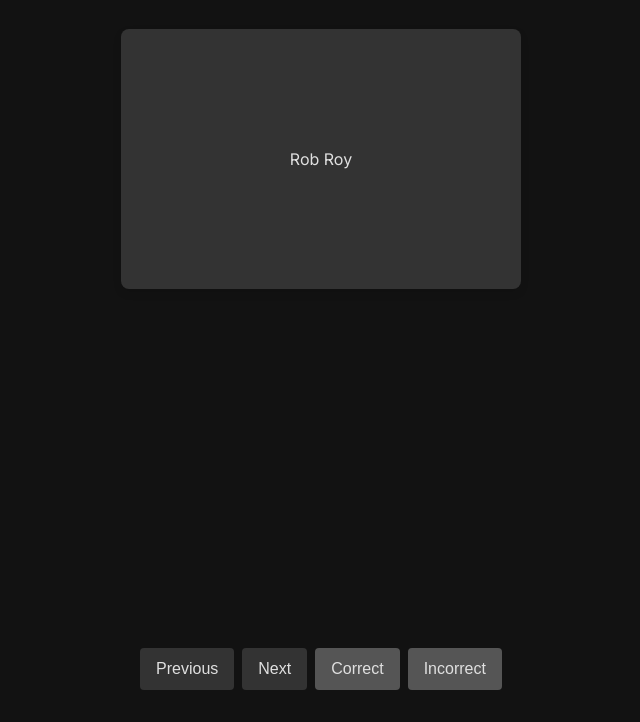
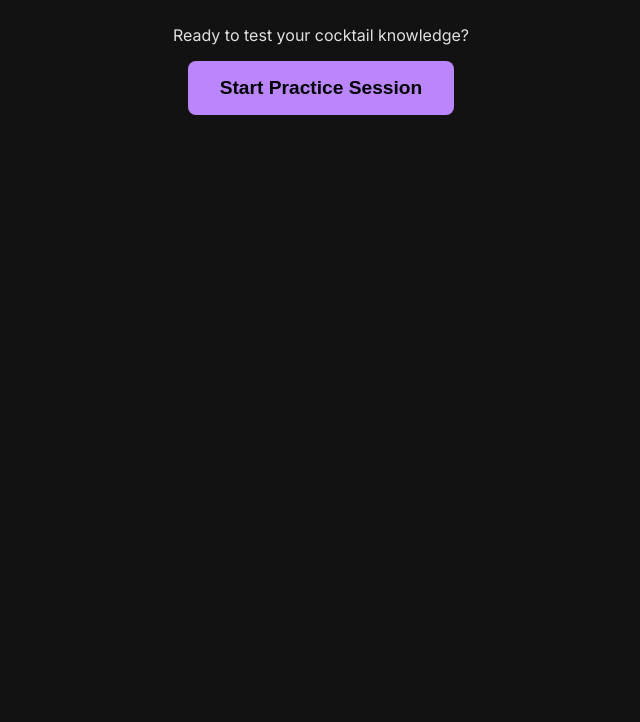
Before and after one commit to trapadl/specs_memorisation, a plain HTML site: page index.html in a window 1280 px wide. Shown: the part 78-800 px from the top of the page, without its empty margins (319-959 px from the left). Drawn offline with Linux system fonts and the light colour scheme.

Commit message:
Update index.html

```diff
--- a/index.html
+++ b/index.html
@@ -40,11 +40,27 @@
       color: var(--clr-text);
     }
 
+    #start-screen {
+      text-align: center;
+      margin: 2rem 0;
+    }
+
+    #start-button {
+      background: var(--clr-primary);
+      color: #000;
+      font-size: 1.2rem;
+      padding: 1rem 2rem;
+      border: none;
+      border-radius: 8px;
+      cursor: pointer;
+      font-weight: 600;
+    }
+
     #flashcard {
       perspective: 1000px;
       width: 100%;
       max-width: 320px;
-      height: 220px;
+      height: 280px;
       margin: 2rem 0;
     }
 
@@ -75,11 +91,14 @@
       padding: 1rem;
       border-radius: 8px;
       box-shadow: 0 4px 8px rgba(0,0,0,0.1);
+      overflow-y: auto;
     }
 
     .front {
       background: #333;
       color: var(--clr-text);
+      font-size: 1.2rem;
+      font-weight: 600;
     }
 
     .back {
@@ -87,6 +106,8 @@
       transform: rotateY(180deg);
       white-space: pre-wrap;
       color: var(--clr-text);
+      font-size: 0.85rem;
+      line-height: 1.3;
     }
 
     #controls {
@@ -128,7 +149,11 @@
 
       #flashcard {
         max-width: 400px;
-        height: 260px;
+        height: 320px;
+      }
+
+      .back {
+        font-size: 0.9rem;
       }
 
       button {
@@ -141,6 +166,13 @@
 </head>
 <body>
   <h1>Cocktail Flashcards</h1>
+
+  <div id="start-screen">
+    <p>Ready to test your cocktail knowledge?</p>
+    <button id="start-button">Start Practice Session</button>
+  </div>
+
+  <div id="game-area" style="display:none;">
     <div id="score">Score: <span id="score-value">0</span>/<span id="total-value">0</span></div>
     <div id="flashcard">
       <div class="card" id="card">
@@ -161,42 +193,386 @@
       <button id="incorrect" disabled>Incorrect</button>
       <button id="reset" style="display:none;">Reset</button>
     </div>
+  </div>
+
   <script>
       const cocktails = [
-        { name: "Airmail", recipe: "Ron Zacapa Centenario Rum 60 ml\nLime Juice 15 ml\nHoney Syrup (1 : 1) 15 ml\nSparkling Wine 60 ml" },
-        { name: "Batanga", recipe: "Don Julio Blanco Tequila 60 ml\nLime Juice 15 ml\nCola ≈ 120 ml (top)" },
-        { name: "Blood & Sand", recipe: "Johnnie Walker Scotch Whisky 22.5 ml\nSweet Vermouth 22.5 ml\nCherry Heering 22.5 ml\nOrange Juice 22.5 ml" },
-        { name: "Bobby Burns", recipe: "Johnnie Walker Scotch Whisky 45 ml\nSweet Vermouth 20 ml\nD.O.M. Benedictine 5 ml\nAbsinthe rinse\nAromatic Bitters dash" },
-        { name: "Chi Chi", recipe: "Ketel One Vodka 60 ml\nPineapple Juice 90 ml\nCoconut Cream 30 ml" },
-        { name: "Corpse Reviver No. 2", recipe: "Tanqueray No. Ten Gin 22.5 ml\nOrange Liqueur 22.5 ml\nLillet Blanc 22.5 ml\nLemon Juice 22.5 ml\nSugar Syrup 5 ml\nAbsinthe rinse" },
-        { name: "Cosmopolitan", recipe: "Ketel One Vodka 45 ml\nCranberry Juice 30 ml\nLime Juice 15 ml\nOrange Liqueur 15 ml" },
-        { name: "El Diablo", recipe: "Don Julio Blanco Tequila 45 ml\nCrème de Cassis 15 ml\nLime Juice 15 ml\nGinger Beer ≈ 90 ml (top)" },
-        { name: "Espresso Martini", recipe: "Mr Black Coffee Liqueur 30 ml\nKetel One Vodka 30 ml\nCold-Brew Coffee 30 ml" },
-        { name: "French 75", recipe: "Tanqueray No. Ten Gin 30 ml\nLemon Juice 15 ml\nSugar Syrup 10 ml\nSparkling Wine 60 ml" },
-        { name: "Gin Basil Smash", recipe: "Tanqueray No. Ten Gin 60 ml\nLemon Juice 30 ml\nSugar Syrup 15 ml\nBasil Leaves (~10 leaves)" },
-        { name: "Jasmine", recipe: "Tanqueray No. Ten Gin 45 ml\nCampari 15 ml\nOrange Liqueur 7.5 ml\nLemon Juice 15 ml" },
-        { name: "Jungle Bird", recipe: "Ron Zacapa Centenario Rum 45 ml\nCampari 15 ml\nPineapple Juice 45 ml\nLime Juice 15 ml\nSugar Syrup 7.5 ml" },
-        { name: "Last Word", recipe: "Tanqueray No. Ten Gin 22.5 ml\nGreen Chartreuse 22.5 ml\nMaraschino Liqueur 22.5 ml\nLime Juice 22.5 ml" },
-        { name: "London Calling", recipe: "Tanqueray No. Ten Gin 40 ml\nFino Sherry 15 ml\nLemon Juice 20 ml\nSugar Syrup 10 ml\nOrange Bitters dash" },
-        { name: "Old Cuban", recipe: "Ron Zacapa Centenario Rum 45 ml\nLime Juice 22.5 ml\nSugar Syrup 22.5 ml\nMint Leaves (~6 leaves)\nSparkling Wine 60 ml" },
-        { name: "Painkiller", recipe: "Ron Zacapa Centenario Rum 60 ml\nPineapple Juice 90 ml\nOrange Juice 30 ml\nLime Juice 15 ml\nCoconut Cream 30 ml" },
-        { name: "Paloma", recipe: "Don Julio Blanco Tequila 60 ml\nGrapefruit Juice 90 ml\nLime Juice 15 ml\nAgave Syrup 15 ml\nSoda ≈ 60 ml (top)" },
-        { name: "Rattlesnake", recipe: "Bulleit Rye Whiskey 60 ml\nLemon Juice 30 ml\nSugar Syrup 20 ml\nAbsinthe rinse\nEgg White (~25 ml)" },
-        { name: "Revolver", recipe: "Bulleit Bourbon 60 ml\nMr Black Coffee Liqueur 30 ml\nOrange Bitters dash" },
-        { name: "Rob Roy", recipe: "Johnnie Walker Black Label 60 ml\nSweet Vermouth 30 ml\nAromatic Bitters dash" },
-        { name: "Russian Spring Punch", recipe: "Ketel One Vodka 25 ml\nStrawberry Liqueur 10 ml\nCrème de Cassis 10 ml\nLemon Juice 25 ml\nSugar Syrup 10 ml\nSparkling Wine 60 ml" },
-        { name: "Sea Breeze", recipe: "Ketel One Vodka 45 ml\nGrapefruit Juice 45 ml\nCranberry Juice 90 ml" },
-        { name: "Southside", recipe: "Tanqueray No. Ten Gin 60 ml\nLime Juice 30 ml\nSugar Syrup 15 ml\nMint Leaves (~10 leaves)" },
-        { name: "Tommy's Margarita", recipe: "Don Julio Blanco Tequila 60 ml\nLime Juice 30 ml\nAgave Syrup 15 ml" },
-        { name: "Toreador", recipe: "Don Julio Blanco Tequila 45 ml\nApricot Brandy 30 ml\nLime Juice 15 ml\nBitters dash" },
-        { name: "Vesper Martini", recipe: "Tanqueray No. Ten Gin 60 ml\nKetel One Vodka 20 ml\nDry Vermouth 10 ml" },
-        { name: "Whisk(e)y Sour", recipe: "Johnnie Walker Black Label or Bulleit Bourbon 60 ml\nLemon Juice 30 ml\nSugar Syrup 20 ml\nEgg White (~25 ml)\n(Bitters optional — dash)" }
+        {
+          name: "Airmail",
+          recipe: `Ron Zacapa Centenario Rum 60 ml
+Lime Juice 15 ml
+Honey Syrup (1:1) 15 ml
+Sparkling Wine 60 ml
+
+Glass: Highball
+Method: Shake
+Strain Method: Strain
+Ice Type: Cubed ice
+Garnish: Lime wedge or twist`
+        },
+        {
+          name: "Batanga",
+          recipe: `Don Julio Blanco Tequila 60 ml
+Lime Juice 15 ml
+Cola ≈ 120 ml (top)
+
+Glass: Highball
+Method: Build
+Strain Method: None
+Ice Type: Cubed ice
+Garnish: Lime wedge + knife`
+        },
+        {
+          name: "Blood & Sand",
+          recipe: `Johnnie Walker Scotch Whisky 22.5 ml
+Sweet Vermouth 22.5 ml
+Cherry Heering 22.5 ml
+Orange Juice 22.5 ml
+
+Glass: Coupe
+Method: Shake
+Strain Method: Fine strain
+Ice Type: No ice
+Garnish: Orange twist`
+        },
+        {
+          name: "Bobby Burns",
+          recipe: `Johnnie Walker Scotch Whisky 45 ml
+Sweet Vermouth 20 ml
+D.O.M. Benedictine 5 ml
+Absinthe rinse
+Aromatic Bitters dash
+
+Glass: Coupe
+Method: Stir
+Strain Method: Julep strain
+Ice Type: No ice
+Garnish: Lemon twist`
+        },
+        {
+          name: "Chi Chi",
+          recipe: `Ketel One Vodka 60 ml
+Pineapple Juice 90 ml
+Coconut Cream 30 ml
+
+Glass: Highball
+Method: Shake
+Strain Method: Dirty dump
+Ice Type: Crushed
+Garnish: Pineapple wedge`
+        },
+        {
+          name: "Corpse Reviver No. 2",
+          recipe: `Tanqueray No. Ten Gin 22.5 ml
+Orange Liqueur 22.5 ml
+Lillet Blanc 22.5 ml
+Lemon Juice 22.5 ml
+Sugar Syrup 5 ml
+Absinthe rinse
+
+Glass: Coupe
+Method: Shake
+Strain Method: Fine strain
+Ice Type: No ice
+Garnish: Lemon twist`
+        },
+        {
+          name: "Cosmopolitan",
+          recipe: `Ketel One Vodka 45 ml
+Cranberry Juice 30 ml
+Lime Juice 15 ml
+Orange Liqueur 15 ml
+
+Glass: Coupe
+Method: Shake
+Strain Method: Fine strain
+Ice Type: No ice
+Garnish: Flamed orange twist`
+        },
+        {
+          name: "El Diablo",
+          recipe: `Don Julio Blanco Tequila 45 ml
+Crème de Cassis 15 ml
+Lime Juice 15 ml
+Ginger Beer ≈ 90 ml (top)
+
+Glass: Highball
+Method: Shake
+Strain Method: Strain
+Ice Type: Cubed ice
+Garnish: Lime wedge`
+        },
+        {
+          name: "Espresso Martini",
+          recipe: `Mr Black Coffee Liqueur 30 ml
+Ketel One Vodka 30 ml
+Cold-Brew Coffee 30 ml
+
+Glass: Coupe
+Method: Shake
+Strain Method: Fine strain
+Ice Type: No ice
+Garnish: Coffee beans (3)`
+        },
+        {
+          name: "French 75",
+          recipe: `Tanqueray No. Ten Gin 30 ml
+Lemon Juice 15 ml
+Sugar Syrup 10 ml
+Sparkling Wine 60 ml
+
+Glass: Coupe
+Method: Shake
+Strain Method: Fine strain
+Ice Type: No ice (top with sparkling)
+Garnish: Lemon twist`
+        },
+        {
+          name: "Gin Basil Smash",
+          recipe: `Tanqueray No. Ten Gin 60 ml
+Lemon Juice 30 ml
+Sugar Syrup 15 ml
+Basil Leaves (~10 leaves)
+
+Glass: Rocks
+Method: Shake
+Strain Method: Fine strain
+Ice Type: Cubed ice
+Garnish: Basil sprig or leaf`
+        },
+        {
+          name: "Jasmine",
+          recipe: `Tanqueray No. Ten Gin 45 ml
+Campari 15 ml
+Orange Liqueur 7.5 ml
+Lemon Juice 15 ml
+
+Glass: Coupe
+Method: Shake
+Strain Method: Fine strain
+Ice Type: No ice
+Garnish: Lemon twist`
+        },
+        {
+          name: "Jungle Bird",
+          recipe: `Ron Zacapa Centenario Rum 45 ml
+Campari 15 ml
+Pineapple Juice 45 ml
+Lime Juice 15 ml
+Sugar Syrup 7.5 ml
+
+Glass: Rocks
+Method: Shake
+Strain Method: Strain
+Ice Type: Cubed ice
+Garnish: Pineapple wedge`
+        },
+        {
+          name: "Last Word",
+          recipe: `Tanqueray No. Ten Gin 22.5 ml
+Green Chartreuse 22.5 ml
+Maraschino Liqueur 22.5 ml
+Lime Juice 22.5 ml
+
+Glass: Coupe
+Method: Shake
+Strain Method: Fine strain
+Ice Type: No ice
+Garnish: Lime twist or cherry`
+        },
+        {
+          name: "London Calling",
+          recipe: `Tanqueray No. Ten Gin 40 ml
+Fino Sherry 15 ml
+Lemon Juice 20 ml
+Sugar Syrup 10 ml
+Orange Bitters dash
+
+Glass: Coupe
+Method: Shake
+Strain Method: Fine strain
+Ice Type: No ice
+Garnish: Orange twist`
+        },
+        {
+          name: "Old Cuban",
+          recipe: `Ron Zacapa Centenario Rum 45 ml
+Lime Juice 22.5 ml
+Sugar Syrup 22.5 ml
+Mint Leaves (~6 leaves)
+Sparkling Wine 60 ml
+
+Glass: Coupe
+Method: Shake
+Strain Method: Fine strain
+Ice Type: No ice (top with sparkling)
+Garnish: Mint sprig`
+        },
+        {
+          name: "Painkiller",
+          recipe: `Ron Zacapa Centenario Rum 60 ml
+Pineapple Juice 90 ml
+Orange Juice 30 ml
+Lime Juice 15 ml
+Coconut Cream 30 ml
+
+Glass: Highball
+Method: Shake
+Strain Method: Dirty dump
+Ice Type: Crushed or cubed ice
+Garnish: Pineapple wedge`
+        },
+        {
+          name: "Paloma",
+          recipe: `Don Julio Blanco Tequila 60 ml
+Grapefruit Juice 90 ml
+Lime Juice 15 ml
+Agave Syrup 15 ml
+Soda ≈ 60 ml (top)
+
+Glass: Highball
+Method: Build
+Strain Method: None
+Ice Type: Cubed ice
+Garnish: Grapefruit wedge`
+        },
+        {
+          name: "Rattlesnake",
+          recipe: `Bulleit Rye Whiskey 60 ml
+Lemon Juice 30 ml
+Sugar Syrup 20 ml
+Absinthe rinse
+Egg White (~25 ml)
+
+Glass: Coupe
+Method: Shake
+Strain Method: Fine strain
+Ice Type: No ice
+Garnish: Angostura bitters`
+        },
+        {
+          name: "Revolver",
+          recipe: `Bulleit Bourbon 60 ml
+Mr Black Coffee Liqueur 30 ml
+Orange Bitters dash
+
+Glass: Coupe
+Method: Stir
+Strain Method: Julep strain
+Ice Type: No ice
+Garnish: Orange twist`
+        },
+        {
+          name: "Rob Roy",
+          recipe: `Johnnie Walker Black Label 60 ml
+Sweet Vermouth 30 ml
+Aromatic Bitters dash
+
+Glass: Coupe
+Method: Stir
+Strain Method: Julep strain
+Ice Type: No ice
+Garnish: Cherry or orange twist`
+        },
+        {
+          name: "Russian Spring Punch",
+          recipe: `Ketel One Vodka 25 ml
+Strawberry Liqueur 10 ml
+Crème de Cassis 10 ml
+Lemon Juice 25 ml
+Sugar Syrup 10 ml
+Sparkling Wine 60 ml
+
+Glass: Highball
+Method: Shake
+Strain Method: Strain
+Ice Type: Cubed ice
+Garnish: Lemon twist or berry`
+        },
+        {
+          name: "Sea Breeze",
+          recipe: `Ketel One Vodka 45 ml
+Grapefruit Juice 45 ml
+Cranberry Juice 90 ml
+
+Glass: Highball
+Method: Build
+Strain Method: None
+Ice Type: Cubed ice
+Garnish: Lime wedge`
+        },
+        {
+          name: "Southside",
+          recipe: `Tanqueray No. Ten Gin 60 ml
+Lime Juice 30 ml
+Sugar Syrup 15 ml
+Mint Leaves (~10 leaves)
+
+Glass: Coupe
+Method: Shake
+Strain Method: Fine strain
+Ice Type: No ice
+Garnish: Mint sprig`
+        },
+        {
+          name: "Tommy's Margarita",
+          recipe: `Don Julio Blanco Tequila 60 ml
+Lime Juice 30 ml
+Agave Syrup 15 ml
+
+Glass: Rocks
+Method: Shake
+Strain Method: Strain
+Ice Type: Cubed ice
+Garnish: Lime wedge`
+        },
+        {
+          name: "Toreador",
+          recipe: `Don Julio Blanco Tequila 45 ml
+Apricot Brandy 30 ml
+Lime Juice 15 ml
+Bitters dash
+
+Glass: Coupe
+Method: Shake
+Strain Method: Fine strain
+Ice Type: No ice
+Garnish: Lime twist`
+        },
+        {
+          name: "Vesper Martini",
+          recipe: `Tanqueray No. Ten Gin 60 ml
+Ketel One Vodka 20 ml
+Dry Vermouth 10 ml
+
+Glass: Coupe
+Method: Stir
+Strain Method: Julep strain
+Ice Type: No ice
+Garnish: Lemon twist`
+        },
+        {
+          name: "Whisk(e)y Sour",
+          recipe: `Johnnie Walker Black Label or Bulleit Bourbon 60 ml
+Lemon Juice 30 ml
+Sugar Syrup 20 ml
+Egg White (~25 ml)
+(Bitters optional — dash)
+
+Glass: Rocks
+Method: Shake
+Strain Method: Fine strain
+Ice Type: Cubed ice
+Garnish: Orange twist + ango`
+        }
       ];
+
     let index = 0;
     let score = 0;
     let startTime = null;
     let cardStartTime = null;
     let totalTime = 0;
+    let gameStarted = false;
 
     function shuffle(array) {
       for (let i = array.length - 1; i > 0; i--) {
@@ -204,8 +580,6 @@
         [array[i], array[j]] = [array[j], array[i]];
       }
     }
-
-    shuffle(cocktails);
 
     const card = document.getElementById('card');
     const flashcardEl = document.getElementById('flashcard');
@@ -219,8 +593,19 @@
     const prevBtn = document.getElementById('prev');
     const nextBtn = document.getElementById('next');
     const resetBtn = document.getElementById('reset');
+    const startBtn = document.getElementById('start-button');
+    const startScreen = document.getElementById('start-screen');
+    const gameArea = document.getElementById('game-area');
 
     totalValue.textContent = cocktails.length;
+
+    function startGame() {
+      shuffle(cocktails);
+      gameStarted = true;
+      startScreen.style.display = 'none';
+      gameArea.style.display = 'block';
+      loadCard();
+    }
 
     function loadCard() {
       const c = cocktails[index];
@@ -274,9 +659,12 @@
       startTime = null;
       cardStartTime = null;
       totalTime = 0;
+      gameStarted = false;
       scoreValue.textContent = score;
-      shuffle(cocktails);
-      flashcardEl.style.display = '';
+
+      // Return to start screen
+      gameArea.style.display = 'none';
+      startScreen.style.display = 'block';
       endMessage.style.display = 'none';
       document.getElementById('analytics').style.display = 'none';
       prevBtn.style.display = '';
@@ -284,10 +672,13 @@
       correctBtn.style.display = '';
       incorrectBtn.style.display = '';
       resetBtn.style.display = 'none';
-      loadCard();
+      flashcardEl.style.display = '';
     }
 
+    startBtn.addEventListener('click', startGame);
+
     card.addEventListener('click', () => {
+      if (!gameStarted) return;
       card.classList.toggle('flipped');
       const flipped = card.classList.contains('flipped');
       correctBtn.disabled = !flipped;
@@ -345,8 +736,6 @@ Average Time per Cocktail: ${avgTimeSeconds} seconds`;
         }, 2000);
       });
     });
-
-    loadCard();
   </script>
 </body>
 </html>
```
Lines whose indentation alone changed are shown as unchanged.
